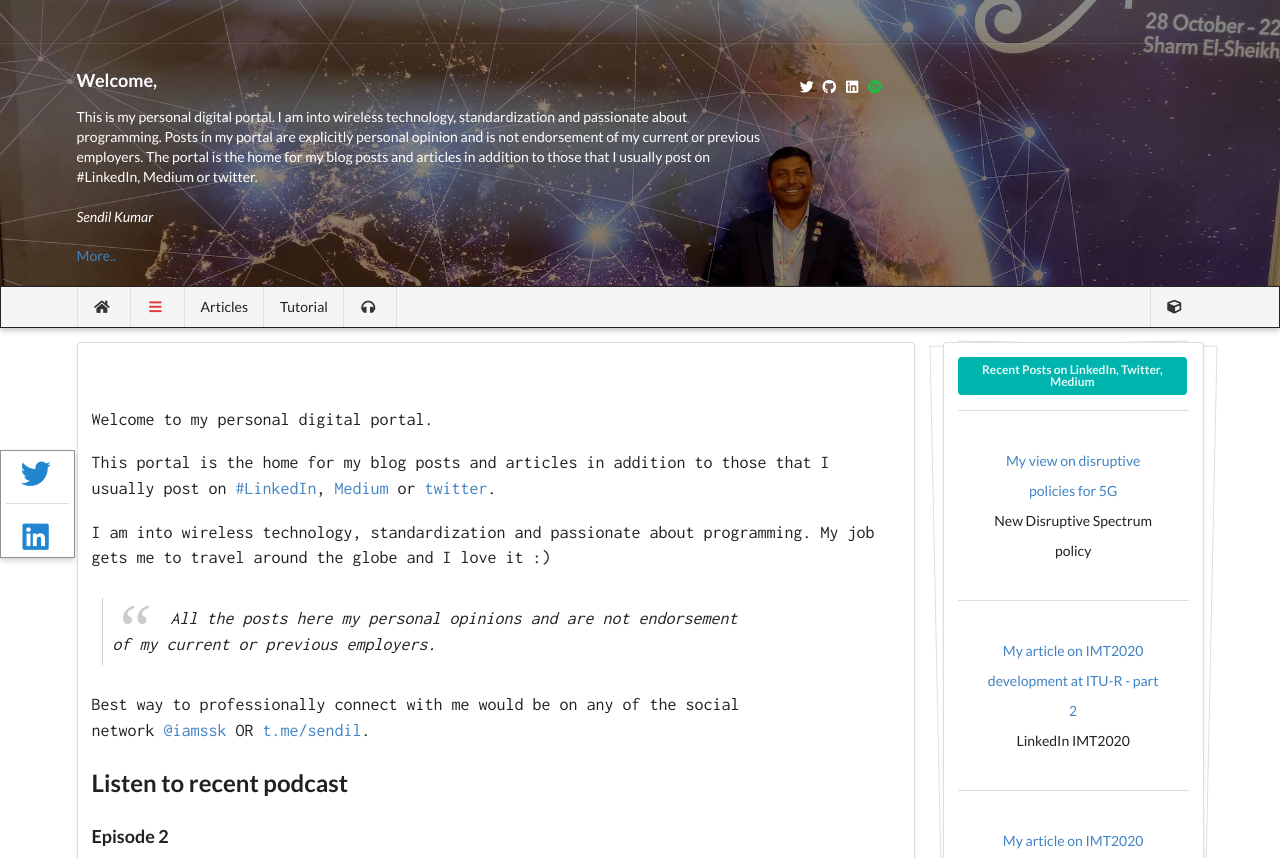
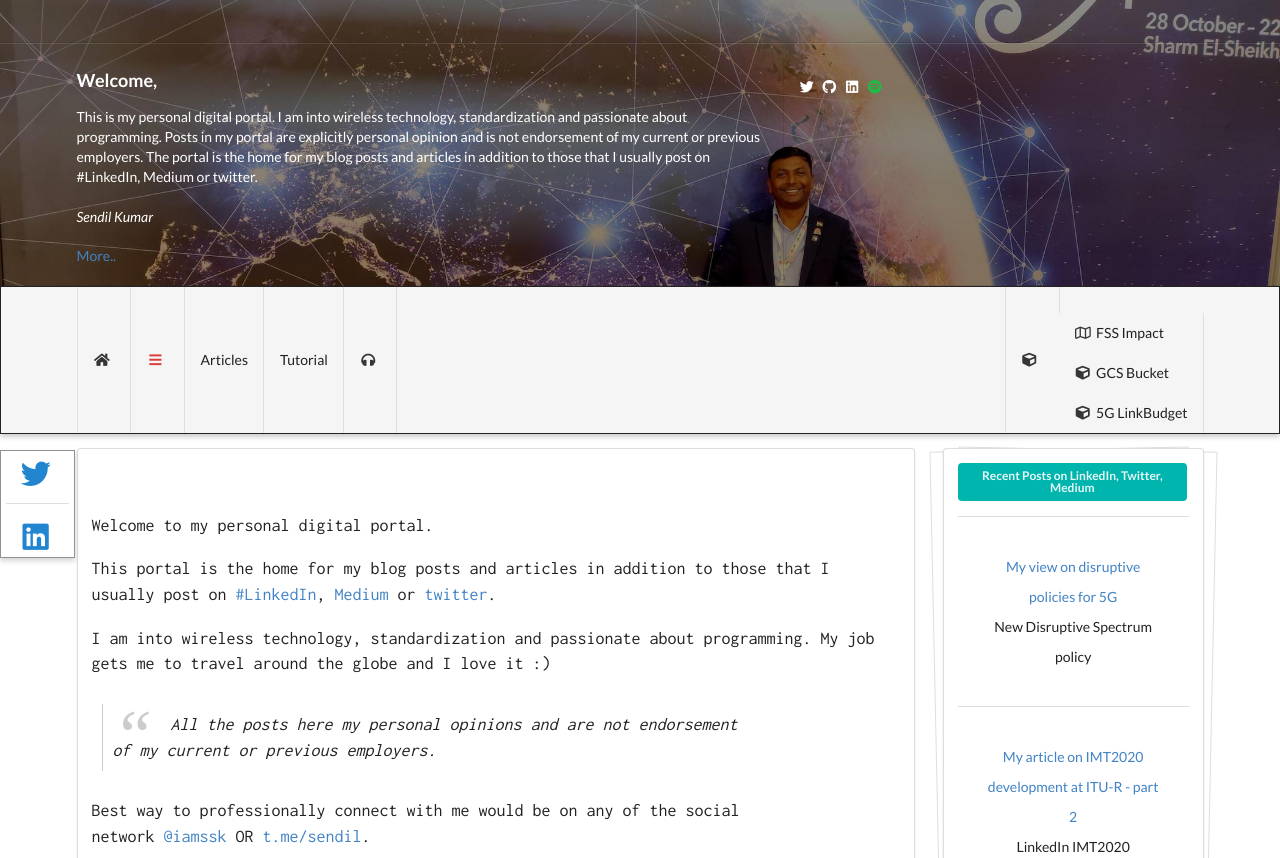
Before and after one commit to wiless/wiless.github.io, a Jekyll site: the page built from index.html, in a window 1280 px wide and 900 px high, cut to the strip 0-858 px from the top of the window. Built offline with Jekyll 4.4.1, drawn with Linux system fonts in a browser that asks for light colours; nearby versions of some CDN libraries; some web fonts are replaced; comment, search, counter and statistics services are not loaded; a style sheet for code colours, icons or effects is not loaded.

Commit message:
Update menu.html

```diff
--- a/_includes/menu.html
+++ b/_includes/menu.html
@@ -20,11 +20,12 @@
         <a href="/articles" class="item">Articles</a>
         <a href="/tutorial" class="item">Tutorial</a>
         <a href="/podcast" class="item"> <i class="icon headphones"></i> </a>
-        <a href="#" class="ui right floated dropdown item"><i class="cube  icon"></i>
+        <a class="ui right floated dropdown item">
+            <i class="cube  icon"></i>
             <div class="menu">
-                 <div class="item" href="/apps/map.html"><i class="icon map outline"></i>FSS Impact</div>
-                <div class="item" href="/app/gcsbucket"><i class="icon cube"></i>GCS Bucket</div>
-                <div class="item" href="/app/linkbudget"><i class="icon cube"></i>5G LinkBudget</div>
+                 <a class="item" href="/apps/map.html"><i class="icon map outline"></i>FSS Impact</a>
+                <a class="item" href="/app/gcsbucket"><i class="icon cube"></i>GCS Bucket</a>
+                <a class="item" href="/app/linkbudget"><i class="icon cube"></i>5G LinkBudget</a>
             </div>
         </a>
 
```
